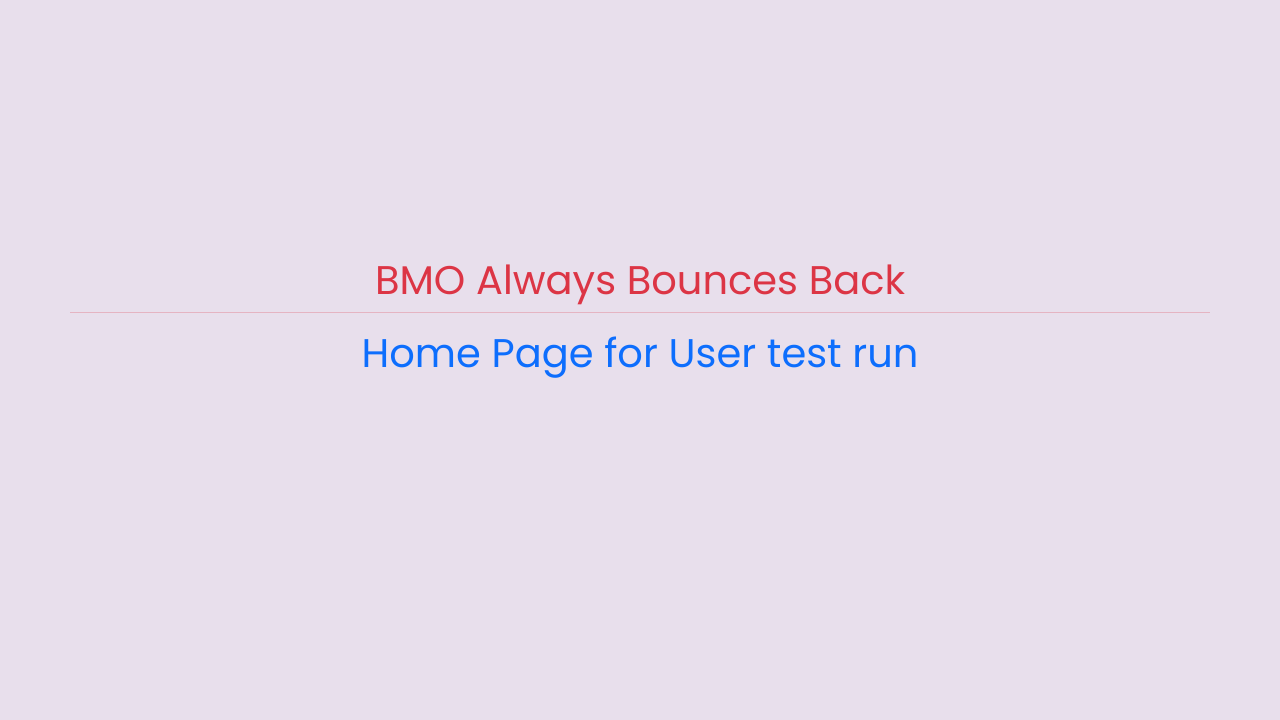
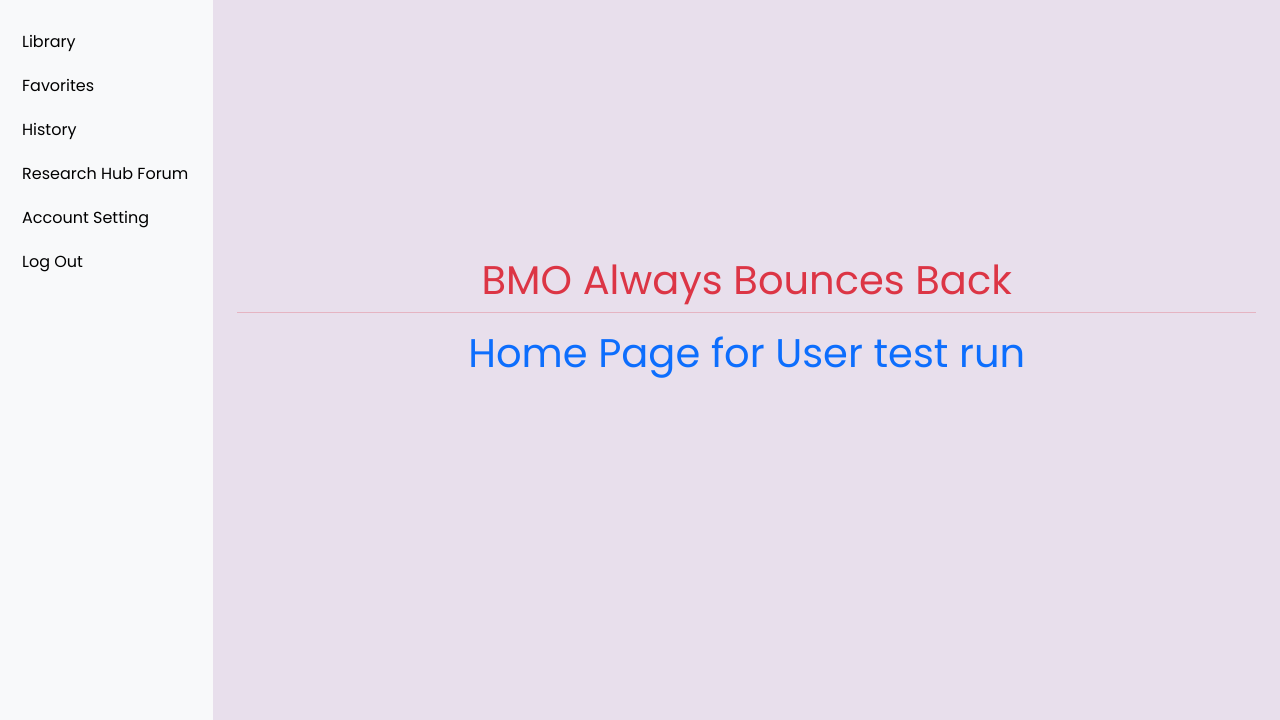
Before and after one commit to MvPorcalla/Research_Hub, a PHP site: page /pages/user/index.php in a window 1280 px wide. Shown: the part 81-801 px from the top of the page. Before the commit the page ends 459 px from the top, so only its background shows below. Run offline with PHP 8.4, Linux system fonts and the light colour scheme; some libraries are stand-ins or nearby versions; some web fonts are replaced.

Commit message:
maxlength lrn and sidebar

```diff
--- /dev/null
+++ b/pages/user/components/sidebar.php
@@ -0,0 +1,25 @@
+ <!-- Sidebar -->
+ <nav class="col-md-3 col-lg-2 d-md-block bg-light sidebar">
+    <div class="position-sticky">
+        <ul class="nav flex-column">
+            <li class="nav-item">
+                <a class="nav-link active" href="#">Library</a>
+            </li>
+            <li class="nav-item">
+                <a class="nav-link" href="#">Favorites</a>
+            </li>
+            <li class="nav-item">
+                <a class="nav-link" href="#">History</a>
+            </li>
+            <li class="nav-item">
+                <a class="nav-link" href="#">Research Hub Forum</a>
+            </li>
+            <li class="nav-item">
+                <a class="nav-link" href="#">Account Setting</a>
+            </li>
+            <li class="nav-item">
+                <a class="nav-link" href="#">Log Out</a>
+            </li>
+        </ul>
+    </div>
+</nav>
--- a/pages/user/index.php
+++ b/pages/user/index.php
@@ -10,17 +10,39 @@
     <link rel="stylesheet" href="../../css/mainStyle.css">
 
     <style>
+        .sidebar {
+            height: 90vh;
+            background-color: #f8f9fa;
+            padding-top: 20px;
+        }
 
+        .sidebar a {
+            text-decoration: none;
+            padding: 10px;
+            display: block;
+            color: #000;
+        }
+
+        .sidebar a:hover {
+            background-color: #ddd;
+            color: #000;
+        }
     </style>
-
 </head>
 
 <body>
     <!-- header -->
     <?php include './../user/components/header.php' ?>
 
-    <!-- main content -->
-    <main>
+    <!-- main content with sidebar -->
+    <div class="container-fluid">
+        <div class="row">
+
+        <!-- sidebar -->
+        <?php include './../user/components/sidebar.php' ?>
+
+            <!-- Main content area -->
+            <main class="col-md-9 ms-sm-auto col-lg-10 px-md-4">
                 <div class="container d-flex align-items-center justify-content-center">
                     <div class="row text-center text-danger">
                         <h1> BMO Always Bounces Back</h1>
@@ -29,6 +51,8 @@
                     </div>
                 </div>
             </main>
+        </div>
+    </div>
 
     <!-- Bootstrap JS -->
     <script src="https://cdn.jsdelivr.net/npm/@popperjs/core@2.11.6/dist/umd/popper.min.js"></script>
--- a/registerStudent.php
+++ b/registerStudent.php
@@ -69,7 +69,7 @@
                                             <!-- LRN / Student Number -->
                                             <div class="mb-3">
                                                 <label for="lrn" class="form-label">LRN / Student Number</label>
-                                                <input type="text" class="form-control" id="lrn" name="lrn" required>
+                                                <input type="text" class="form-control" id="lrn" name="lrn" maxlength="12" required>
                                             </div>
 
                                         <!-- Track/Strand -->
```
Lines whose indentation alone changed are shown as unchanged.
